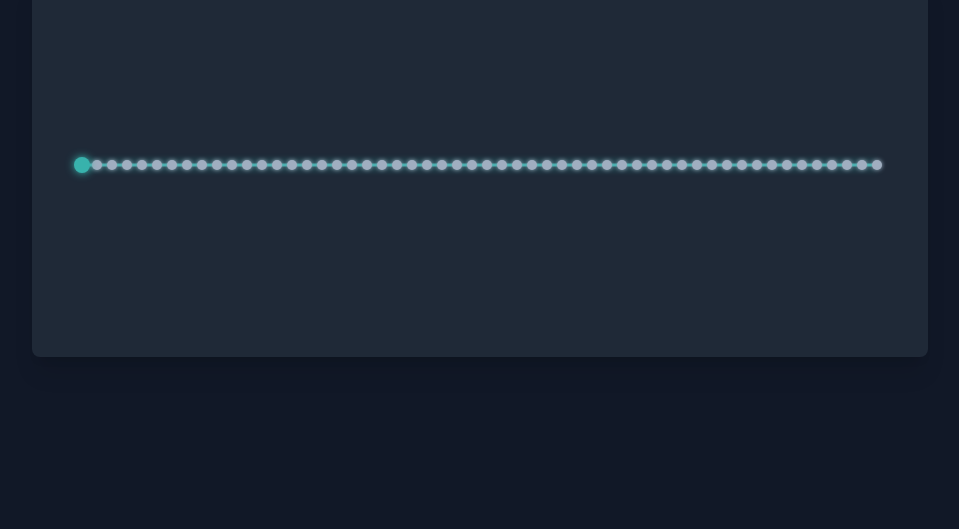
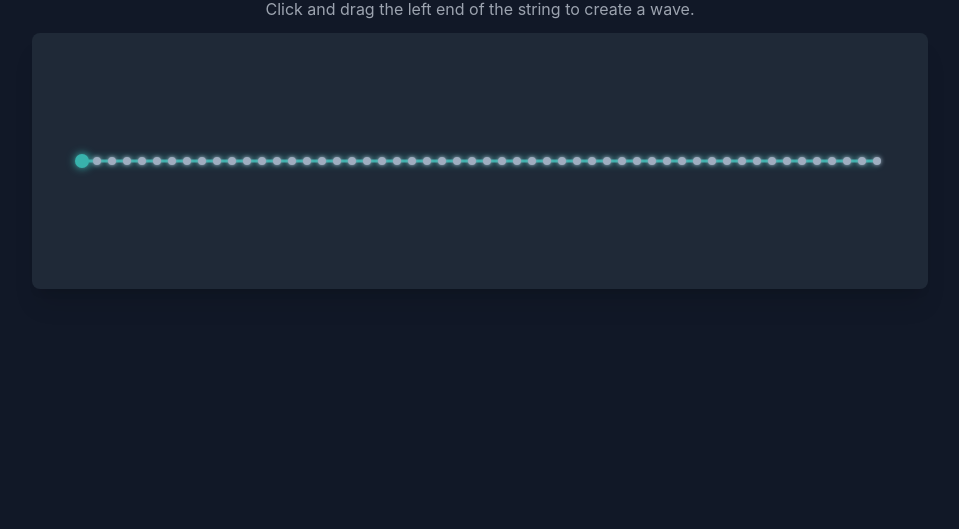
Before and after one commit to arifmawardi/waves, a plain HTML site: page disturbance/index.html in a window 1280 px wide. Shown: the part 271-800 px from the top of the page, without its empty margins (160-1119 px from the left). Drawn offline with nearby package versions, Linux system fonts and the light colour scheme.

Commit message:
Update layout and frame rate

```diff
--- a/disturbance/index.html
+++ b/disturbance/index.html
@@ -1,4 +1,3 @@
-
 <!DOCTYPE html>
 <html lang="en">
 <head>
@@ -19,16 +18,16 @@
         canvas:active {
             cursor: grabbing;
         }
-        /* Custom styles for range sliders */
+        /* Custom styles for range sliders (kept for consistency even if not used here) */
         input[type="range"] {
             -webkit-appearance: none;
             appearance: none;
             width: 100%;
-            height: 8px;
-            border-radius: 5px;
+            height: 6px; /* Slightly thinner for compact look */
+            border-radius: 3px;
             background: #4a5568; /* gray-700 */
             outline: none;
-            opacity: 0.7;
+            opacity: 0.8;
             transition: opacity .2s;
         }
         input[type="range"]:hover {
@@ -37,51 +36,50 @@
         input[type="range"]::-webkit-slider-thumb {
             -webkit-appearance: none;
             appearance: none;
-            width: 20px;
-            height: 20px;
+            width: 18px; /* Slightly smaller thumb */
+            height: 18px;
             border-radius: 50%;
             background: #38b2ac; /* teal-500 */
             cursor: pointer;
         }
         input[type="range"]::-moz-range-thumb {
-            width: 20px;
-            height: 20px;
+            width: 18px;
+            height: 18px;
             border-radius: 50%;
             background: #38b2ac; /* teal-500 */
             cursor: pointer;
         }
     </style>
 </head>
-<body class="bg-gray-900 text-gray-100 flex flex-col items-center justify-center min-h-screen p-4">
+<body class="bg-gray-900 text-gray-100 flex flex-col items-center justify-center min-h-screen p-2 md:p-4">
 
-    <h1 class="text-3xl md:text-4xl font-bold mb-6 text-teal-300">Wave on a String Simulator</h1>
-    <p class="text-gray-400 mb-4 -mt-2">Click and drag the left end of the string to create a wave.</p>
+    <!-- Reduced bottom margin and text size slightly for vertical compaction -->
+    <h1 class="text-2xl md:text-3xl font-bold mb-3 text-teal-300">Wave on a String Simulator</h1>
+    <p class="text-gray-400 mb-3 -mt-2 text-sm md:text-base text-center">Click and drag the left end of the string to create a wave.</p>
 
-    <!-- Canvas for the wave visualization -->
-    <canvas id="waveCanvas" class="bg-gray-800 rounded-lg shadow-xl w-full max-w-4xl h-64 md:h-96 mb-6"></canvas>
-
-    <!-- Controls removed -->
+    <!-- Canvas: Reduced height to h-48 (mobile) and h-64 (desktop), reduced bottom margin -->
+    <canvas id="waveCanvas" class="bg-gray-800 rounded-lg shadow-xl w-full max-w-4xl h-48 md:h-64 mb-3"></canvas>
 
     <script>
         window.onload = function() {
             const canvas = document.getElementById('waveCanvas');
             const ctx = canvas.getContext('2d');
 
-            // Get control elements (slider removed)
-
             // Wave parameters
-            let speed = 2; // Set a fixed speed (was 2, trying 4 for a better default)
-            const padding = 50; // --- Increased padding from 20 to 50 ---
+            let speed = 2; // Fixed speed
+            const padding = 50;
 
             // State for manual dragging
             let isDragging = false;
             let mouseY = 0;
 
             // This array will store the history of the source's (left end) y-position
-            // It acts as a delay line, and its contents are "propagated" along the string
             let sourceHistory = [];
 
-            // Update parameters from sliders (slider listener removed)
+            // Timing variables for the fixed timestep frame rate fix
+            let lastTimestamp = performance.now();
+            let accumulator = 0;
+            const fixedTimeStep = 1000 / 60; // Exactly 60 updates per second
 
             // Helper function to get mouse/touch position relative to canvas
             function getEventPosition(evt) {
@@ -89,11 +87,9 @@
                 let clientX, clientY;
 
                 if (evt.touches) {
-                    // Use the first touch point
                     clientX = evt.touches[0].clientX;
                     clientY = evt.touches[0].clientY;
                 } else {
-                    // Use mouse event
                     clientX = evt.clientX;
                     clientY = evt.clientY;
                 }
@@ -104,14 +100,11 @@
             }
 
             // --- Mouse/Touch Event Listeners ---
-
             function onDragStart(evt) {
-                // Prevent default touch behaviors like scrolling
                 if (evt.touches) evt.preventDefault();
 
                 const pos = getEventPosition(evt);
                 // Only start dragging if the user clicks near the handle
-                // Handle is at `padding`, so check a small area around it
                 if (pos.x < padding + 20 && pos.x > padding - 20) {
                     isDragging = true;
                     mouseY = pos.y;
@@ -122,7 +115,6 @@
             function onDragMove(evt) {
                 if (isDragging) {
                     if (evt.touches) evt.preventDefault();
-
                     const pos = getEventPosition(evt);
                     mouseY = pos.y;
                 }
@@ -133,28 +125,22 @@
                 canvas.style.cursor = 'grab';
             }
 
-            // Mouse events
             canvas.addEventListener('mousedown', onDragStart);
             canvas.addEventListener('mousemove', onDragMove);
             canvas.addEventListener('mouseup', onDragEnd);
             canvas.addEventListener('mouseleave', onDragEnd);
 
-            // Touch events
             canvas.addEventListener('touchstart', onDragStart);
             canvas.addEventListener('touchmove', onDragMove);
             canvas.addEventListener('touchend', onDragEnd);
             canvas.addEventListener('touchcancel', onDragEnd);
 
-
             // Function to resize the canvas
             function resizeCanvas() {
-                // Set canvas size to its CSS-defined size
                 canvas.width = canvas.clientWidth;
                 canvas.height = canvas.clientHeight;
 
                 // (Re)initialize the source history array to match the visible wave width
-                // We use a history buffer that's large enough to capture the wave
-                // It's based on width / speed, with some padding.
                 const waveWidth = canvas.width - 2 * padding;
                 const historySize = Math.ceil(waveWidth / (speed < 1 ? 1 : speed)) + 50;
                 sourceHistory = new Array(historySize).fill(0);
@@ -163,7 +149,6 @@
 
             // Function to draw the wave
             function drawWave() {
-                // Clear the canvas
                 ctx.clearRect(0, 0, canvas.width, canvas.height);
 
                 const yCenter = canvas.height / 2;
@@ -180,18 +165,13 @@
 
                 // Draw the wave across the canvas width, respecting padding
                 for (let x = padding + 1; x < canvas.width - padding; x++) {
-                    // Read from the history array.
-                    // 'speed' stretches or compresses the wave.
-                    // The index is based on the distance from the start (padding)
                     const historyIndex = Math.floor((x - padding) / speed);
-
-                    if (historyIndex >= sourceHistory.length) break; // Stop if we run out of history
+                    if (historyIndex >= sourceHistory.length) break;
 
                     const y = yCenter + sourceHistory[historyIndex];
                     ctx.lineTo(x, y);
                 }
-                ctx.stroke(); // Render the line
-
+                ctx.stroke();
 
                 // --- 2. Draw the "beads" (segment markers) on top ---
                 const segmentLength = 15;
@@ -205,7 +185,7 @@
 
                     const y = yCenter + sourceHistory[historyIndex];
                     ctx.beginPath();
-                    ctx.arc(x, y, 5, 0, Math.PI * 2); // 5px radius beads
+                    ctx.arc(x, y, 4, 0, Math.PI * 2); // 4px radius beads (slightly smaller for compact view)
                     ctx.fill();
                 }
 
@@ -214,38 +194,51 @@
                 ctx.shadowColor = isDragging ? '#f6e05e' : '#38b2ac';
                 ctx.shadowBlur = 8;
                 ctx.beginPath();
-                ctx.arc(padding, yCenter + sourceHistory[0], 8, 0, Math.PI * 2); // Larger handle at padding
+                ctx.arc(padding, yCenter + sourceHistory[0], 7, 0, Math.PI * 2); // Handle at padding
                 ctx.fill();
 
                 // Reset shadow for next frame
                 ctx.shadowBlur = 0;
             }
 
-            // Animation loop
-            function animate() {
-                // Determine the new y-position for the source (x=0)
-                let newSourceY = 0;
-                if (isDragging) {
-                    // Set position based on mouse, relative to center
-                    newSourceY = mouseY - (canvas.height / 2);
+            // Animation loop using fixed timestep for consistent physics speed
+            function animate(timestamp) {
+                if (!timestamp) timestamp = performance.now();
+
+                let deltaTime = timestamp - lastTimestamp;
+                lastTimestamp = timestamp;
+
+                // Cap deltaTime to prevent "spiral of death" if tab is inactive
+                if (deltaTime > 250) deltaTime = 250;
+
+                accumulator += deltaTime;
+
+                // Update the physics/history array exactly 60 times per second
+                while (accumulator >= fixedTimeStep) {
+                    let newSourceY = 0;
+                    if (isDragging) {
+                        // Limit dragging bounds so it doesn't clip outside canvas
+                        newSourceY = mouseY - (canvas.height / 2);
+                        const maxDrag = (canvas.height / 2) - 15;
+                        if (newSourceY > maxDrag) newSourceY = maxDrag;
+                        if (newSourceY < -maxDrag) newSourceY = -maxDrag;
+                    }
+
+                    sourceHistory.pop();
+                    sourceHistory.unshift(newSourceY);
+
+                    accumulator -= fixedTimeStep;
                 }
 
-                // Update the history:
-                sourceHistory.pop(); // Remove the oldest value
-                sourceHistory.unshift(newSourceY); // Add the newest value
-
-                // Draw the wave
                 drawWave();
-
-                // Request the next animation frame
                 requestAnimationFrame(animate);
             }
 
             // Initial setup
             resizeCanvas();
 
-            // Start the animation
-            animate();
+            // Pass the initial function reference so timestamp is provided by the browser
+            requestAnimationFrame(animate);
 
             // Resize canvas on window resize
             window.addEventListener('resize', resizeCanvas);
```
